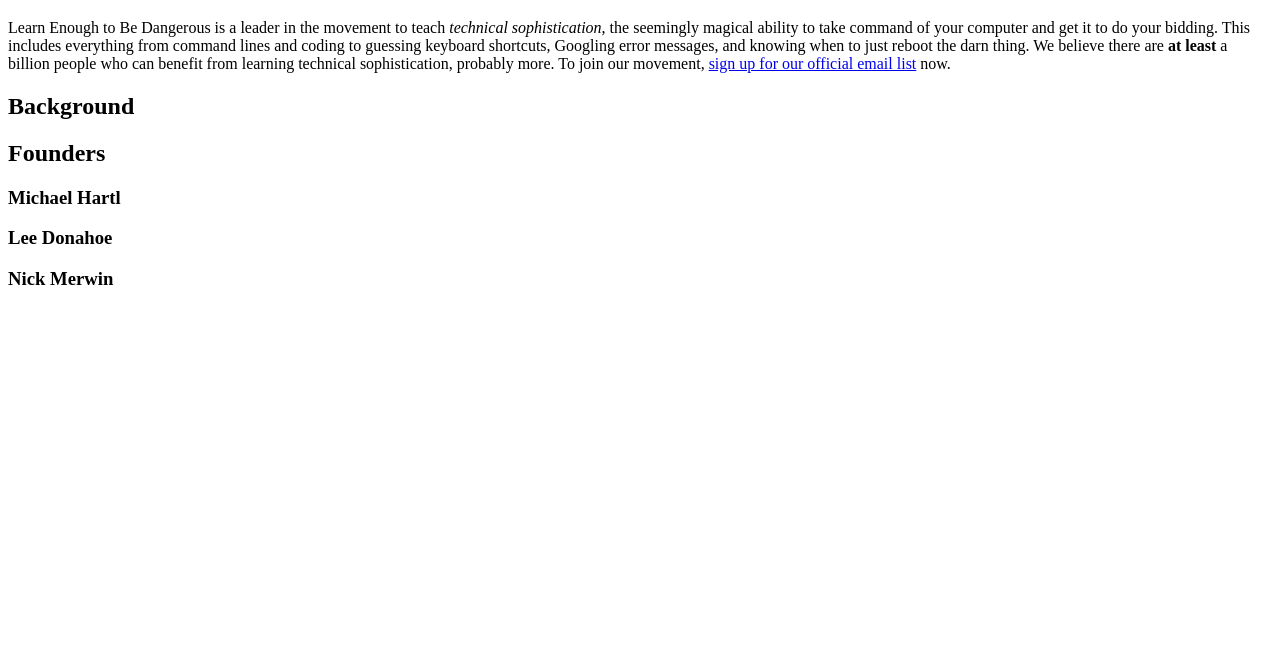
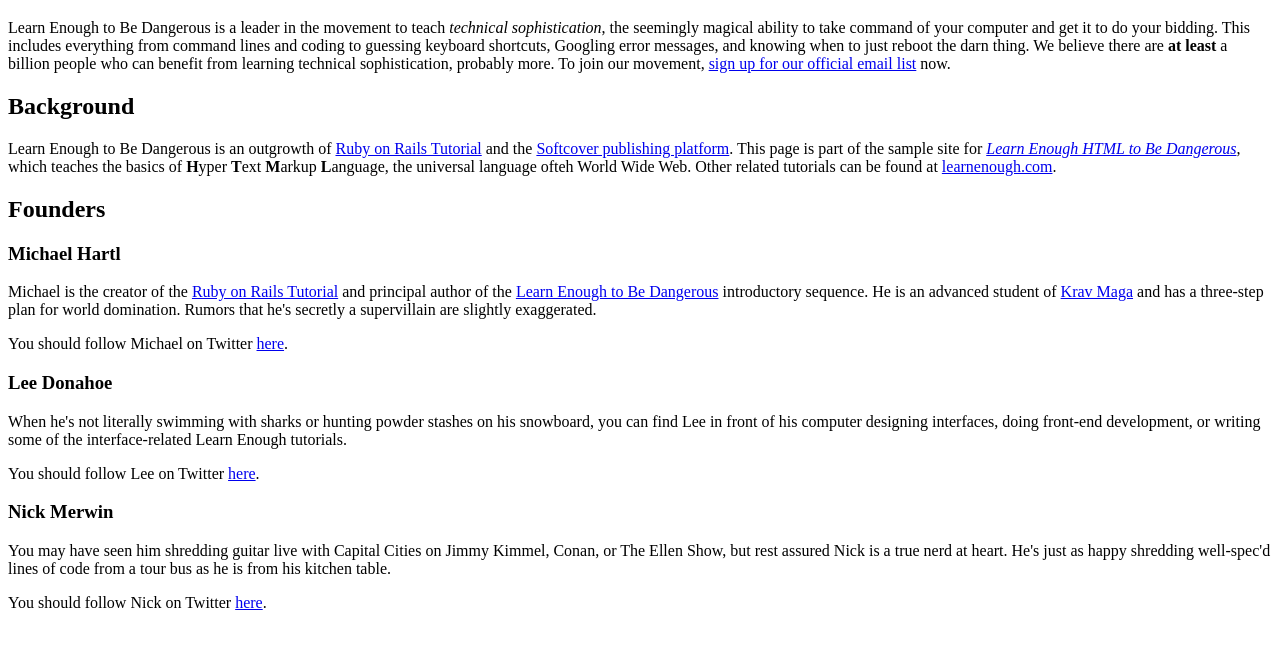
Before and after one commit to domgoucher/sample_website, a plain HTML site: page index.html in a window 1280 px wide. Shown: the part 61-710 px from the top of the page. Drawn offline with Linux system fonts and the light colour scheme.

Commit message:
Add detail about founders

```diff
--- a/index.html
+++ b/index.html
@@ -10,14 +10,32 @@
       Learn Enough to Be Dangerous is a leader in the movement to teach <em>technical sophistication</em>, the seemingly magical ability to take command of your computer and get it to do your bidding. This includes everything from command lines and coding to guessing keyboard shortcuts, Googling error messages, and knowing when to just reboot the darn thing. We believe there are <strong>at least</strong> a billion people who can benefit from learning technical sophistication, probably more. To join our movement, <a href="http://learnenough.com/email">sign up for our official email list</a> now.
     </p>
     <h2>Background</h2>
+    <p>
+      Learn Enough to Be Dangerous is an outgrowth of <a href="https://railstutorial.org">Ruby on Rails Tutorial</a> and the <a href="https://softcover.io">Softcover publishing platform</a>. This page is part of the sample site for <a href="https://learnenough.com/html-tutorial/"><em>Learn Enough HTML to Be Dangerous</em></a>, which teaches the basics of <strong>H</strong>yper <strong>T</strong>ext <strong>M</strong>arkup <strong>L</strong>anguage, the universal language ofteh World Wide Web. Other related tutorials can be found at <a href="https://learnenough.com">learnenough.com</a>.
+    </p>
 
     <h2>Founders</h2>
 
     <h3>Michael Hartl</h3>
-
+    <p>
+      Michael is the creator of the <a href="https://www.railstutorial.org/"> Ruby on Rails Tutorial</a> and principal author of the <a href="https://www.learnenough.com/">Learn Enough to Be Dangerous</a> introductory sequence. He is an advanced student of <a href="https://www.kravmaga.com/">Krav Maga</a> and has a three-step plan for world domination. Rumors that he's secretly a supervillain are slightly exaggerated.
+    </p>
+    <p>
+      You should follow Michael on Twitter <a href="https://twitter.com/mhartl">here</a>.
+    </p>
     <h3>Lee Donahoe</h3>
-
+    <p>
+      When he's not literally swimming with sharks or hunting powder stashes on his snowboard, you can find Lee in front of his computer designing interfaces, doing front-end development, or writing some of the interface-related Learn Enough tutorials.
+    </p>
+    <p>
+      You should follow Lee on Twitter <a href="https://twitter.com/leedonahoe">here</a>.
+    </p>
     <h3>Nick Merwin</h3>
-
+    <p>
+      You may have seen him shredding guitar live with Capital Cities on Jimmy Kimmel, Conan, or The Ellen Show, but rest assured Nick is a true nerd       at heart. He's just as happy shredding well-spec'd lines of code from a tour bus as he is from his kitchen table.
+    </p>
+    <p>
+      You should follow Nick on Twitter <a href="https://twitter.com/nickmerwin">here</a>.
+    </p>
   </body>
 </html>
```
